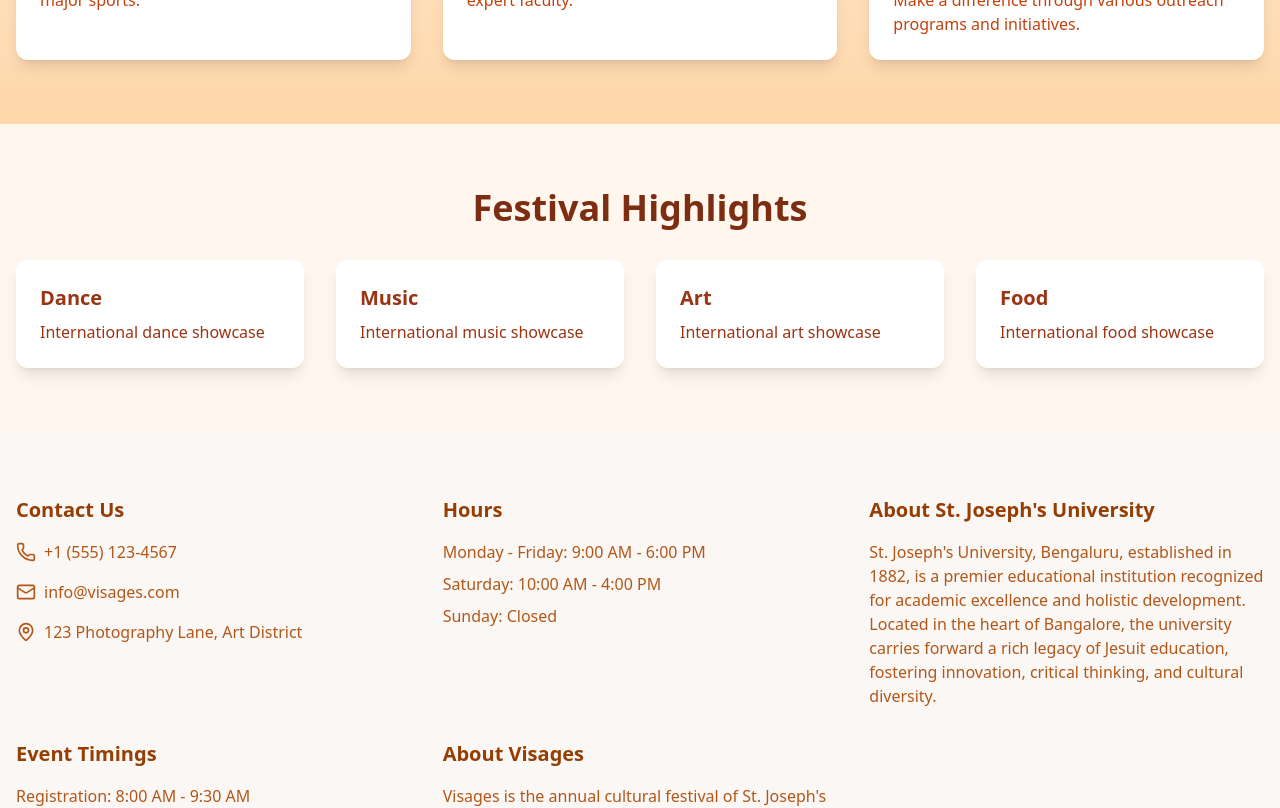
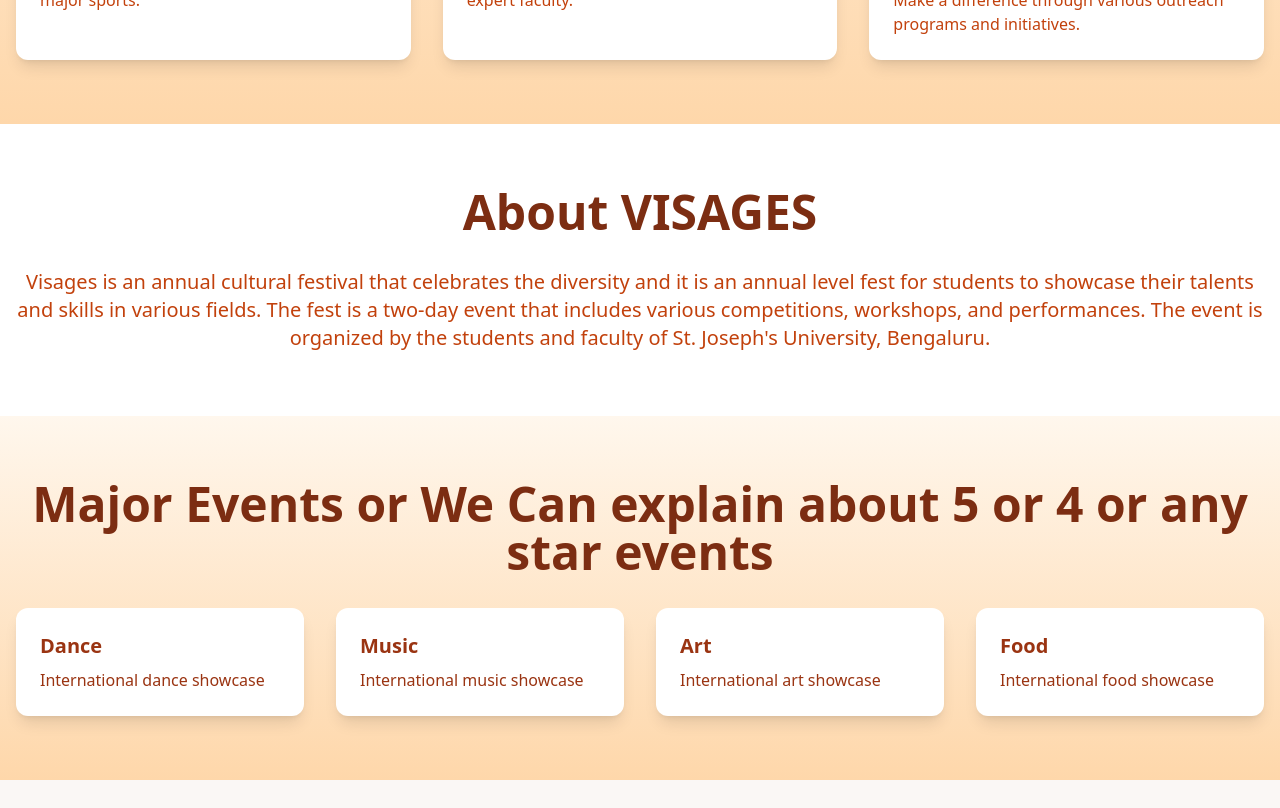
Before and after one commit to ammar-codeable/visages, a React (Vite) app: page / in a window 1280 px wide. Shown: the part 1560-2368 px from the top of the page. Built offline with nearby package versions, Linux system fonts and the light colour scheme.

Commit message:
feat : add about  Visages Section with basic styling

```diff
--- a/src/app/routes/home/Home.tsx
+++ b/src/app/routes/home/Home.tsx
@@ -138,19 +138,40 @@
         initial={{ opacity: 0 }}
         whileInView={{ opacity: 1 }}
         viewport={{ once: true }}
-        className="bg-orange-50 py-16"
+        className="bg-white py-16"
       >
         <div className="container mx-auto px-4">
-          <h2 className="mb-8 text-center text-4xl font-bold text-orange-900">
-            Festival Highlights
+          <h2 className="mb-8 text-center text-4xl font-extrabold text-orange-900 sm:text-5xl">
+            About VISAGES
           </h2>
+          <p className="text-center text-lg text-orange-700 sm:text-xl">
+            Visages is an annual cultural festival that celebrates the diversity and it is an annual level fest for
+            students to showcase their talents and skills in various fields. The fest is a two-day event that includes
+            various competitions, workshops, and performances. The event is organized by the students and faculty of
+            St. Joseph's University, Bengaluru.
+          </p>
+        </div>
+      </motion.div>
+
+      {/* Cultural Zones */}
+      <motion.div
+        initial={{ opacity: 0 }}
+        whileInView={{ opacity: 1 }}
+        viewport={{ once: true }}
+        className="bg-gradient-to-b from-orange-50 to-orange-200 py-16"
+      >
+        <div className="container mx-auto px-4">
+          <h2 className="mb-8 text-center text-4xl font-extrabold text-orange-900 sm:text-5xl">
+            Major Events or We Can explain about 5 or 4 or any star events
+          </h2>
+
           <div className="grid grid-cols-1 gap-8 md:grid-cols-2 lg:grid-cols-4">
             {["Dance", "Music", "Art", "Food"].map((category, index) => (
               <motion.div
                 key={category}
-                initial={{ y: 50, opacity: 0 }}
-                whileInView={{ y: 0, opacity: 1 }}
-                transition={{ delay: index * 0.1 }}
+                initial={{ scale: 0.9, opacity: 0 }}
+                whileInView={{ scale: 1, opacity: 1 }}
+                transition={{ delay: index * 0.2,type:"spring",stiffness:80 }}
                 className="rounded-xl bg-white p-6 text-orange-800 shadow-lg"
               >
                 <h4 className="mb-2 text-xl font-semibold">{category}</h4>
```
